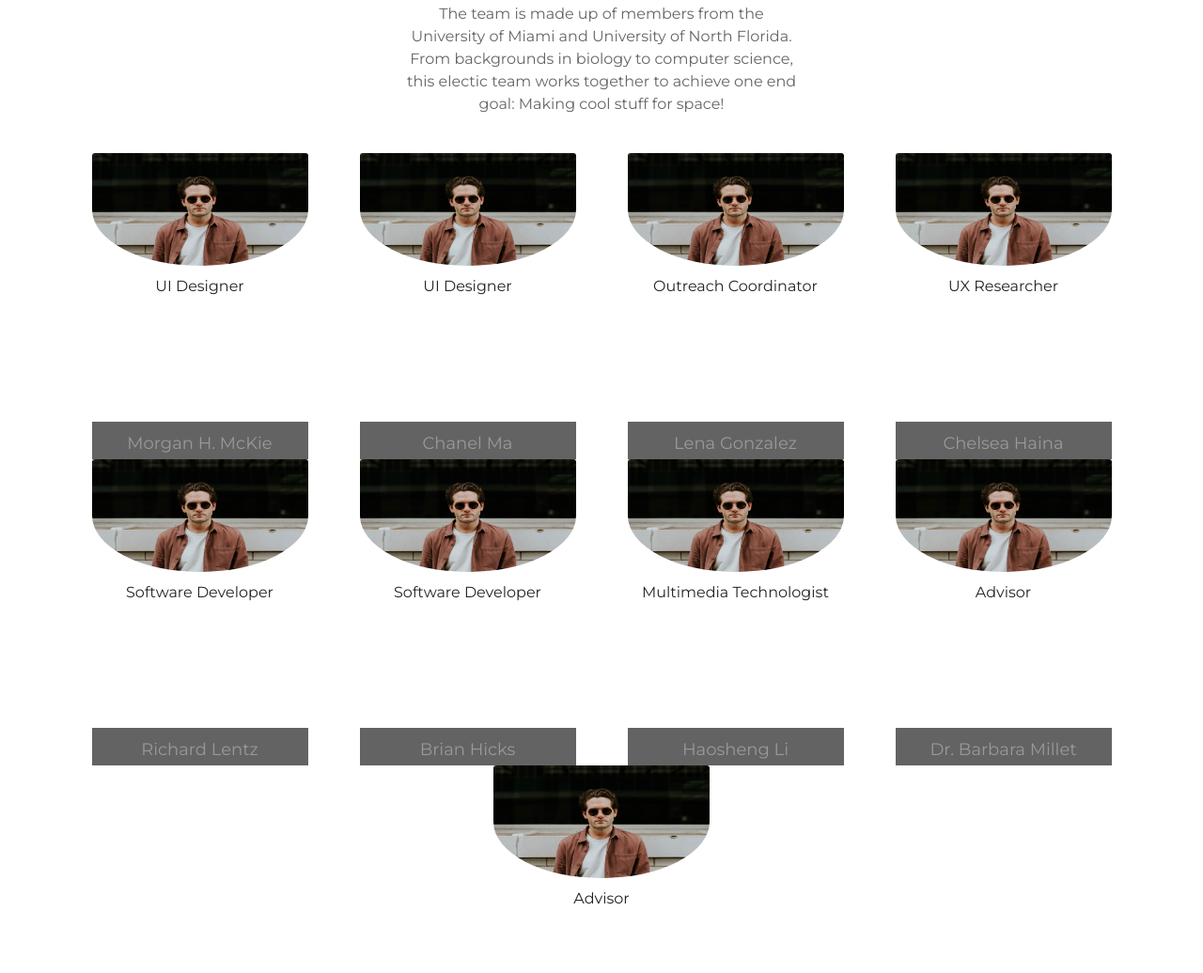
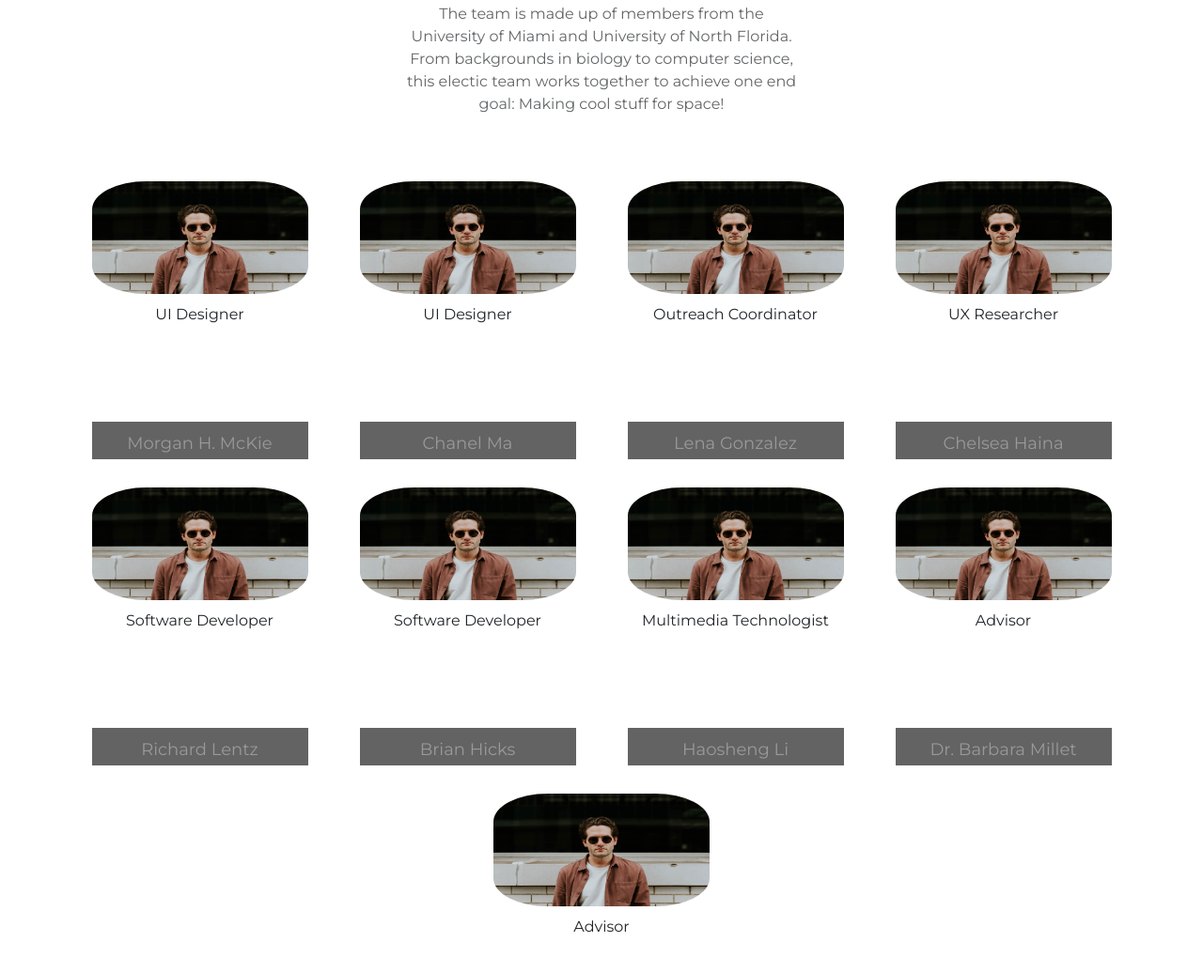
Before and after one commit to ppass5/TopSuits_Website, a plain HTML site: page new-complete/index.html in a window 1280 px wide. Shown: the part 1324-2360 px from the top of the page at 94% size. Drawn offline with nearby package versions, Linux system fonts and the light colour scheme; some packages are replaced by stand-ins of ours; a script that the page names is missing.

Commit message:
fixed circular image problem

```diff
--- a/new-complete/assets/css/flip.css
+++ b/new-complete/assets/css/flip.css
@@ -75,8 +75,8 @@
 #social:hover {
   color:#fff;
 }
-img {
-  border-radius:50%;
+.front img{
+  border-radius:25%;
   height:120px;
 }
 .sub {
@@ -129,7 +129,7 @@ h3 {
 
 .front {
   text-align:center;
-  /*padding-top:px;*/
+  padding-top:30px;
    background:#fff;
   z-index: 1;
 }
```
Also changed, not shown: new-complete/index.html (+1 -1 lines).
